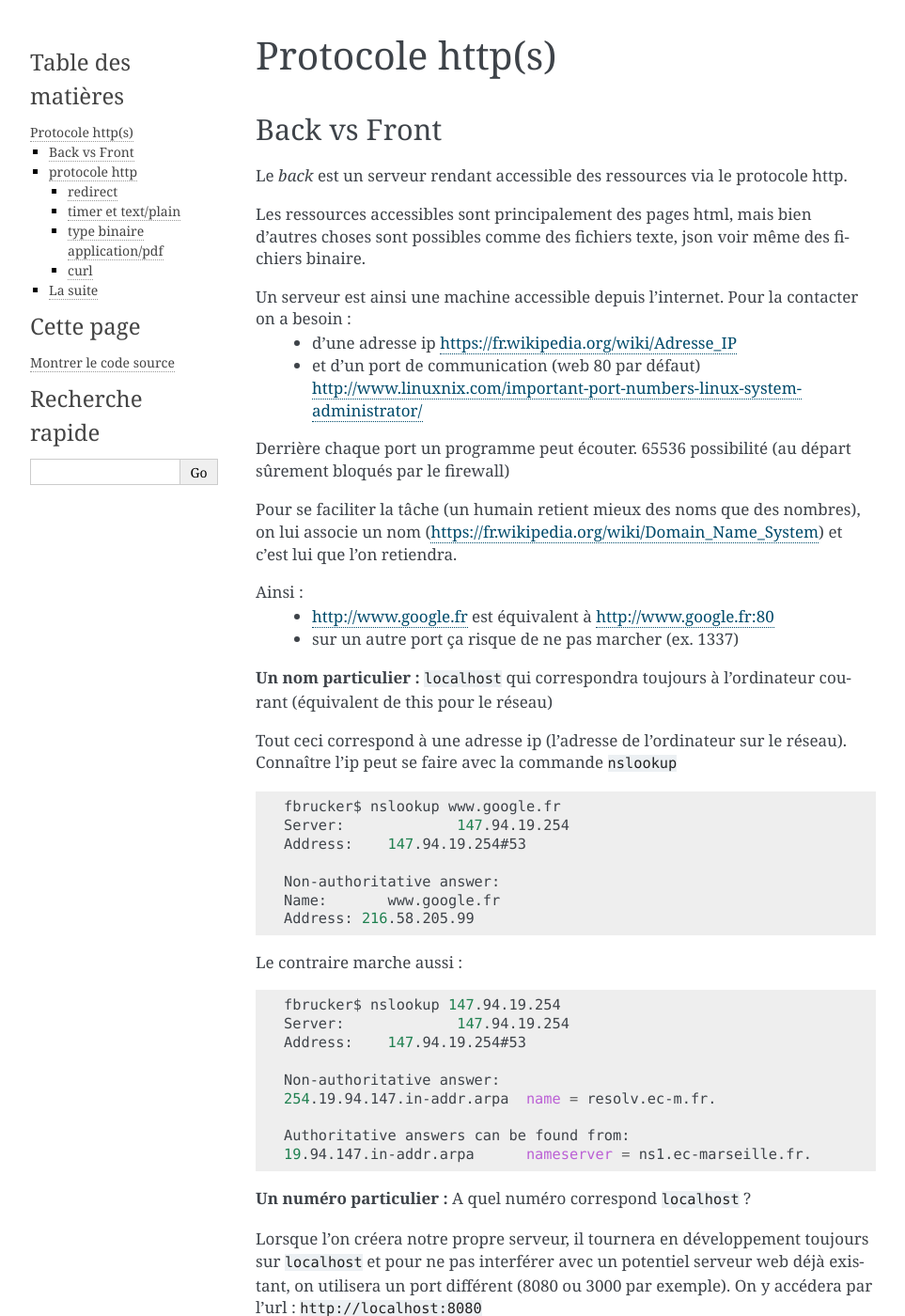
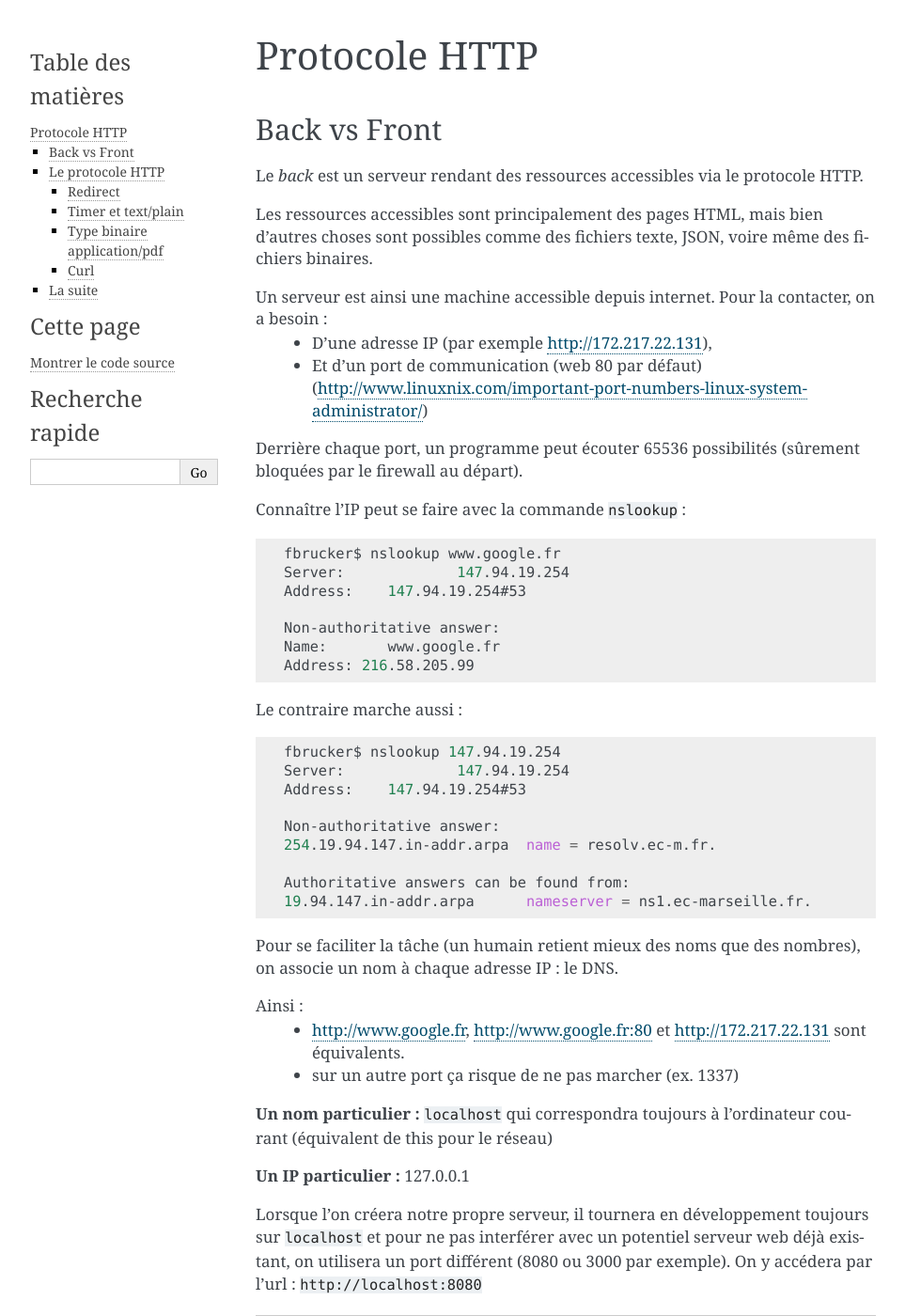
Before and after one commit to FrancoisBrucker/web_serveur, a Sphinx documentation site: the page built from source/cours_1_1_2_web_http.rst, in a window 1280 px wide and 1400 px high. Shown: the whole window at 94% size, without its empty margins (148-1111 px from the left). Built offline with Sphinx 7.4.7, drawn with Linux system fonts in a browser that asks for light colours; some of the changed text lies outside the part shown.

```diff
--- a/source/cours_1_1_2_web_http.rst
+++ b/source/cours_1_1_2_web_http.rst
@@ -1,31 +1,22 @@
 *****************
-Protocole http(s)
+Protocole HTTP
 *****************
 
 Back vs Front
 =============
 
-Le *back* est un serveur rendant accessible des ressources via le protocole http.
+Le *back* est un serveur rendant des ressources accessibles via le protocole HTTP.
 
-Les ressources accessibles sont principalement des pages html, mais bien d'autres choses sont possibles comme des fichiers texte, json voir même des fichiers binaire.
+Les ressources accessibles sont principalement des pages HTML, mais bien d'autres choses sont possibles comme des fichiers texte, JSON, voire même des fichiers binaires.
 
 
-Un serveur est ainsi une machine accessible depuis l'internet. Pour la contacter on a besoin :
-    * d'une adresse ip https://fr.wikipedia.org/wiki/Adresse_IP
-    * et d'un port de communication (web 80 par défaut) http://www.linuxnix.com/important-port-numbers-linux-system-administrator/
+Un serveur est ainsi une machine accessible depuis internet. Pour la contacter, on a besoin :
+    * D'une adresse IP (par exemple http://172.217.22.131),
+    * Et d'un port de communication (web 80 par défaut) (http://www.linuxnix.com/important-port-numbers-linux-system-administrator/)
 
-Derrière chaque port un programme peut écouter. 65536 possibilité (au départ sûrement
-bloqués par le firewall)
+Derrière chaque port, un programme peut écouter 65536 possibilités (sûrement bloquées par le firewall au départ).
 
-Pour se faciliter la tâche (un humain retient mieux des noms que des nombres), on lui associe un nom (https://fr.wikipedia.org/wiki/Domain_Name_System) et c'est lui que l'on retiendra.
-
-Ainsi :
-    * http://www.google.fr est équivalent à http://www.google.fr:80
-    * sur un autre port ça risque de ne pas marcher (ex. 1337)
-
-**Un nom particulier :** :code:`localhost` qui correspondra toujours à l'ordinateur courant (équivalent de this pour le réseau)
-
-Tout ceci correspond à une adresse ip (l'adresse de l'ordinateur sur le réseau). Connaître l'ip peut se faire avec la commande :code:`nslookup`
+Connaître l'IP peut se faire avec la commande :code:`nslookup` :
 
 .. code-block:: sh
 
@@ -53,7 +44,16 @@ Le contraire marche aussi :
     19.94.147.in-addr.arpa	nameserver = ns1.ec-marseille.fr.
 
 
-**Un numéro particulier :** A quel numéro correspond :code:`localhost` ?
+
+Pour se faciliter la tâche (un humain retient mieux des noms que des nombres), on associe un nom à chaque adresse IP : le DNS.
+
+Ainsi :
+    * http://www.google.fr, http://www.google.fr:80 et http://172.217.22.131 sont équivalents.
+    * sur un autre port ça risque de ne pas marcher (ex. 1337)
+
+**Un nom particulier :** :code:`localhost` qui correspondra toujours à l'ordinateur courant (équivalent de this pour le réseau)
+
+**Un IP particulier :** 127.0.0.1
 
 Lorsque l'on créera notre propre serveur, il tournera en développement toujours sur :code:`localhost` et pour ne pas interférer avec un potentiel serveur web déjà existant, on utilisera un port différent (8080 ou 3000 par exemple). On y accédera par l'url : :code:`http://localhost:8080`
 
@@ -61,28 +61,28 @@ Lorsque l'on créera notre propre serveur, il tournera en développement toujour
 .. note:: la commande :code:`dig` est également possible https://access.redhat.com/documentation/en-US/Red_Hat_Enterprise_Linux/6/html/Deployment_Guide/s2-bind-dig.html
 
 
-protocole http
+Le protocole HTTP
 ==============
 
 https://fr.wikipedia.org/wiki/Hypertext_Transfer_Protocol#HTTP_1.1
 
-Il est décrit par une série de RFC, qui définissent les différents standards du net https://fr.wikipedia.org/wiki/Request_for_comments (le RFC 2026 décrit pcomment écrire une RFC).
+Il est décrit par une série de RFC, qui définissent les différents standards du net https://fr.wikipedia.org/wiki/Request_for_comments (le RFC 2026 explique comment écrire une RFC).
 
 On peut quasiment tout le temps communiquer avec un serveur via le logiciel  https://fr.wikipedia.org/wiki/Telnet qui permet d'envoyer et recevoir du texte.
 
 Nous allons émuler un navigateur en cherchant à recevoir la page http://www.wikipedia.fr Il faut tout d'abord se connecter :
-    * une adresse de serveur (nom ou ip)
-    * un port (80 est le protocole http. le quel est https ?)
+    * Une adresse de serveur (nom ou IP),
+    * Un port (80 pour le protocole http, 443 pour le protocole https ).
 
-Une requête est divisée en plusieurs lignes :
+Une requête Telnet est divisée en plusieurs lignes :
 
-#. type de requête
-    * type de requête (:code:`GET`, :code:`PUT`, ...)
-    * quoi (adresse suivant le serveur)
-    * protocole : :code:`HTTP/1.1`
+#. Le type de requête
+    * Le nom de la requête (:code:`GET`, :code:`PUT`, ...),
+    * A quoi on fait la requête (adresse suivant le serveur),
+    * Le protocole : :code:`HTTP/1.1`.
 
-#. liste de méthodes séparées par des retour à la ligne. La méthode :code:`Host` est obligatoire.
-#. une ligne vide signifie que l'on attend une réponse.
+#. Une liste de méthodes séparées par des retours à la ligne. La méthode :code:`Host` est obligatoire.
+#. une ligne vide signifiant que l'on attend une réponse.
 
 
 .. code-block:: sh
@@ -95,14 +95,12 @@ Une requête est divisée en plusieurs lignes :
     Host: www.wikipedia.fr
 
 
-On vérifie sur *chrome* que c'est identique.
+La réponse est composée de 3 parties :
+    #. L'entête de réponse,
+    #. Une ligne vide,
+    #. La réponse.
 
-La réponse est composée de 2 parties :
-    #. l'entête de réponse
-    #. une ligne vide
-    #. la réponse
-
-Pour notre requête précédente l'entête était :
+Pour notre requête précédente, l'entête était :
 
 .. code-block:: sh
 
@@ -116,36 +114,39 @@ Pour notre requête précédente l'entête était :
 
 En gros :
 
-#. protocole utilisé, status, nom du status (https://en.wikipedia.org/wiki/List_of_HTTP_status_codes ou mieux https://http.cat)
-#. listes de méthodes, dont le type de réponse
-#. une ligne vide
-#. la réponse
+#. Protocole utilisé, status, nom du status (https://en.wikipedia.org/wiki/List_of_HTTP_status_codes ou mieux https://http.cat),
+#. Listes de méthodes, dont le type de réponse.
+
+Puis...
+
+#. Une ligne vide,
+#. La réponse.
 
 
-Pour plus d'information sur les entêtes de réponses, on pourra lire  http://www.alsacreations.com/astuce/lire/1152-en-tetes-http.html
+Pour plus d'informations sur les entêtes de réponses, on pourra lire  http://www.alsacreations.com/astuce/lire/1152-en-tetes-http.html
 
 
 On vérifie avec les outils de développement de *chrome* que c'est bien la même chose :
 
-#. on ouvre les outils de développement,
-#. va sur l'onglet **network**
-#. on recharge la page et on voit tout ce qui est téléchargé. Pour :code:`index.php` on voit :
+#. Ouvrir les outils de développement,
+#. Aller sur l'onglet **network**,
+#. Recharger la page : on voit tout ce qui est téléchargé. Pour :code:`index.php` on voit :
     * son status (200),
-    * son type (:code:`document`)
-    * le temps que le téléchargement à mis
+    * son type (:code:`document`),
+    * le temps que le téléchargement à mis.
 
-#. en cliquant sur le nom du fichier on peut accéder à son header complet.
+#. En cliquant sur le nom du fichier, on peut accéder à son header complet.
 
 
 
 .. note:: on voit que tout un tas d'autres fichiers ont été  téléchargés.
 
-On pourra voir que le navigateur envoit également otut un tas d'autres informations au serveur. C'est la partie *Request Headers*. Regardez par exemple la méthdoe :code:`User-Agent` de l'entête.
+On pourra voir que le navigateur envoit également tout un tas d'autres informations au serveur. C'est la partie *Request Headers*. Regardez par exemple la méthode :code:`User-Agent` de l'entête.
 
 
 Quelques variantes de réponses :
 
-redirect
+Redirect
 --------
 
 .. code-block:: sh
@@ -161,7 +162,7 @@ redirect
 
 Le statut est 302 (redirect). Regardez sur *chrome* pour voir ce qu'il s'est passé.
 
-timer et text/plain
+Timer et text/plain
 -------------------
 
 .. code-block:: sh
@@ -176,7 +177,7 @@ timer et text/plain
 Attention au timer...
 
 
-type binaire application/pdf
+Type binaire application/pdf
 ----------------------------
 
 .. code-block:: sh
```
Also changed, not shown: other parts of source/cours_1_1_2_web_http.rst (+2 -2 lines).
